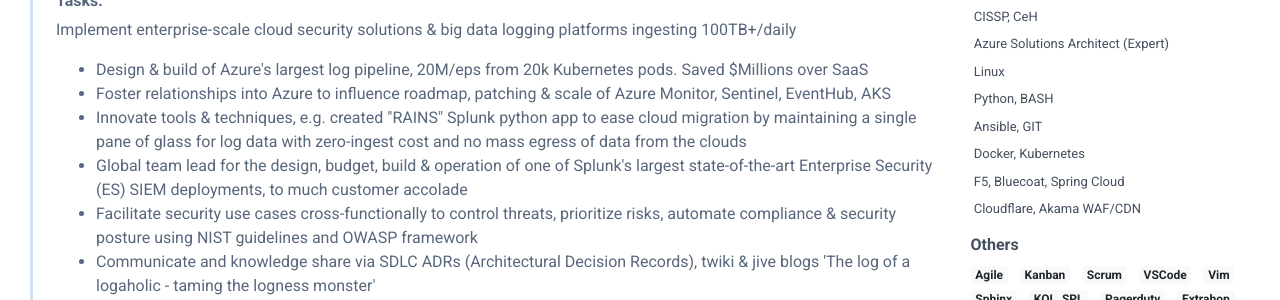
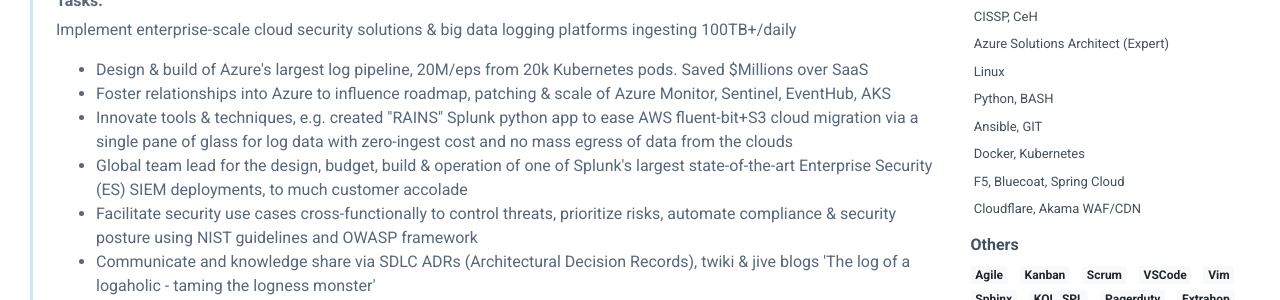
Before and after one commit to Hamy200/resume, a Jekyll site: the page built from index.markdown, in a window 1280 px wide. Shown: the part 615-915 px from the top of the page. Built offline with Jekyll 4.4.1, drawn with Linux system fonts in a browser that asks for light colours; nearby versions of some CDN libraries.

Commit message:
Update data.yml

```diff
--- a/_data/data.yml
+++ b/_data/data.yml
@@ -51,7 +51,7 @@ experiences:
       highlights:
         - Design & build of Azure's largest log pipeline, 20M/eps from 20k Kubernetes pods. Saved $Millions over SaaS
         - Foster relationships into Azure to influence roadmap, patching & scale of Azure Monitor, Sentinel, EventHub, AKS
-        - Innovate tools & techniques, e.g. created "RAINS" Splunk python app to ease cloud migration by maintaining a single pane of glass for log data with zero-ingest cost and no mass egress of data from the clouds
+        - Innovate tools & techniques, e.g. created "RAINS" Splunk python app to ease AWS fluent-bit+S3 cloud migration via a single pane of glass for log data with zero-ingest cost and no mass egress of data from the clouds
         - Global team lead for the design, budget, build & operation of one of Splunk's largest state-of-the-art Enterprise Security (ES) SIEM deployments, to much customer accolade
         - Facilitate security use cases cross-functionally to control threats, prioritize risks, automate compliance & security posture using NIST guidelines and OWASP framework
         - Communicate and knowledge share via SDLC ADRs (Architectural Decision Records), twiki & jive blogs 'The log of a logaholic - taming the logness monster'
```
